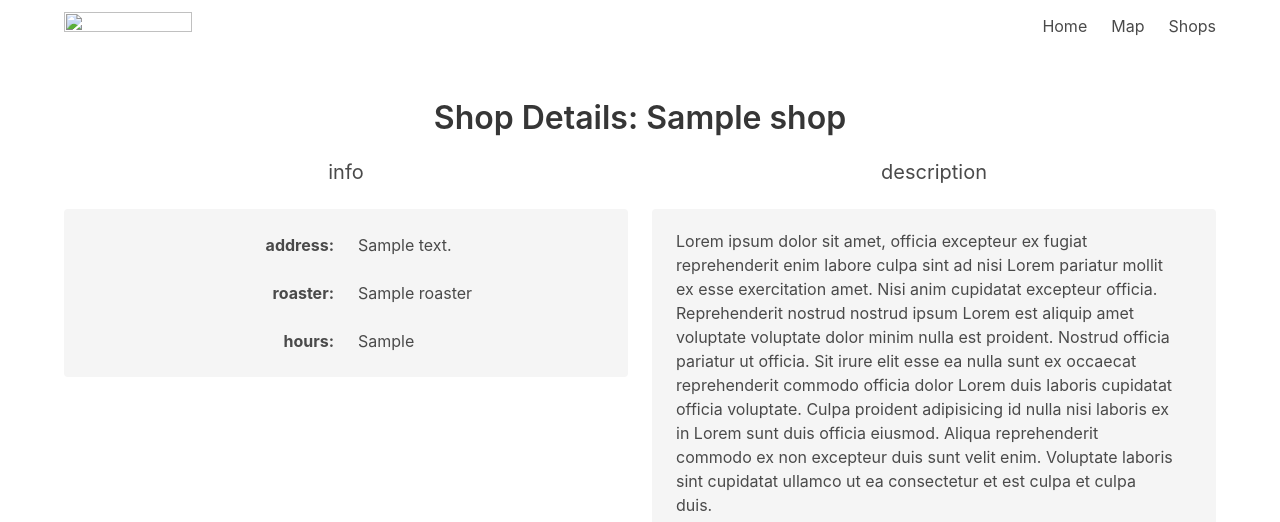
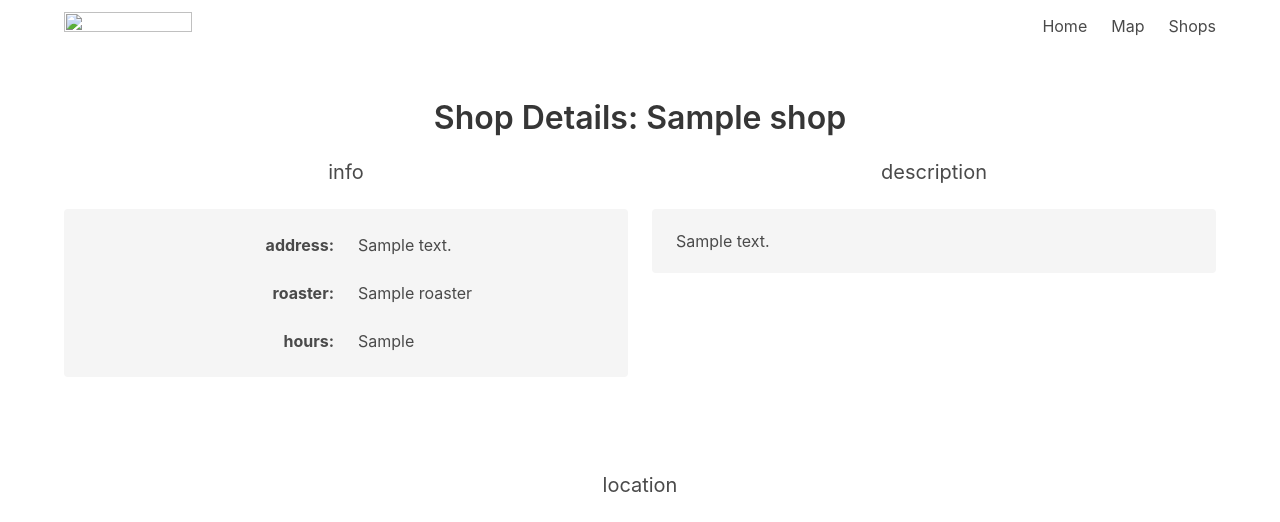
Before and after one commit to patrickarmengol/somethingcoffee, a Python web app: template src/coffeetanuki/domain/web/templates/views/shop-details.html.jinja in a window 1280 px wide. Shown: the top 522 px of the page. Run offline with Jinja, Linux system fonts and the light colour scheme; the template is opened without the code that fills it: most values are stand-ins (such as "Sample title", 1, 10 or a date in 2020).

Commit message:
added description to shop

```diff
--- a/src/coffeetanuki/domain/shops/models.py
+++ b/src/coffeetanuki/domain/shops/models.py
@@ -39,6 +39,7 @@ class Shop(UUIDBase):
     )
     roaster: Mapped[str | None]
     hours_of_operation: Mapped[str | None]
+    description: Mapped[str | None]
 
     amenities: Mapped[list[Amenity]] = relationship(
         secondary=shop_amenity,
--- a/src/coffeetanuki/domain/shops/schemas.py
+++ b/src/coffeetanuki/domain/shops/schemas.py
@@ -48,6 +48,7 @@ class ShopBase(BaseModel):
     coordinates: Coordinates
     roaster: str | None
     hours_of_operation: str | None
+    description: str | None
 
 
 class ShopCreate(ShopBase):
@@ -60,6 +61,7 @@ class ShopUpdate(BaseModel):
     coordinates: Coordinates | None
     roaster: str | None
     hours_of_operation: str | None
+    description: str | None
     amenities: list[str] | None
 
 
--- a/src/coffeetanuki/domain/web/templates/views/shop-details.html.jinja
+++ b/src/coffeetanuki/domain/web/templates/views/shop-details.html.jinja
@@ -50,17 +50,7 @@
         <div class="column is-6">
           <h2 class="subtitle has-text-centered">description</h2>
           <div class="notification">
-            <p>Lorem ipsum dolor sit amet, officia excepteur ex fugiat reprehenderit enim labore culpa sint ad nisi
-              Lorem
-              pariatur mollit ex esse exercitation amet. Nisi anim cupidatat excepteur officia. Reprehenderit nostrud
-              nostrud ipsum Lorem est aliquip amet voluptate voluptate dolor minim nulla est proident. Nostrud officia
-              pariatur ut officia. Sit irure elit esse ea nulla sunt ex occaecat reprehenderit commodo officia dolor
-              Lorem
-              duis laboris cupidatat officia voluptate. Culpa proident adipisicing id nulla nisi laboris ex in Lorem
-              sunt
-              duis officia eiusmod. Aliqua reprehenderit commodo ex non excepteur duis sunt velit enim. Voluptate
-              laboris
-              sint cupidatat ullamco ut ea consectetur et est culpa et culpa duis.</p>
+            <p>{{ shop.description or "no description available"}}</p>
           </div>
         </div>
       </div>
```
Also changed, not shown: migrations/versions/c03c402eca73_added_description.py (added, +30 -0 lines).
